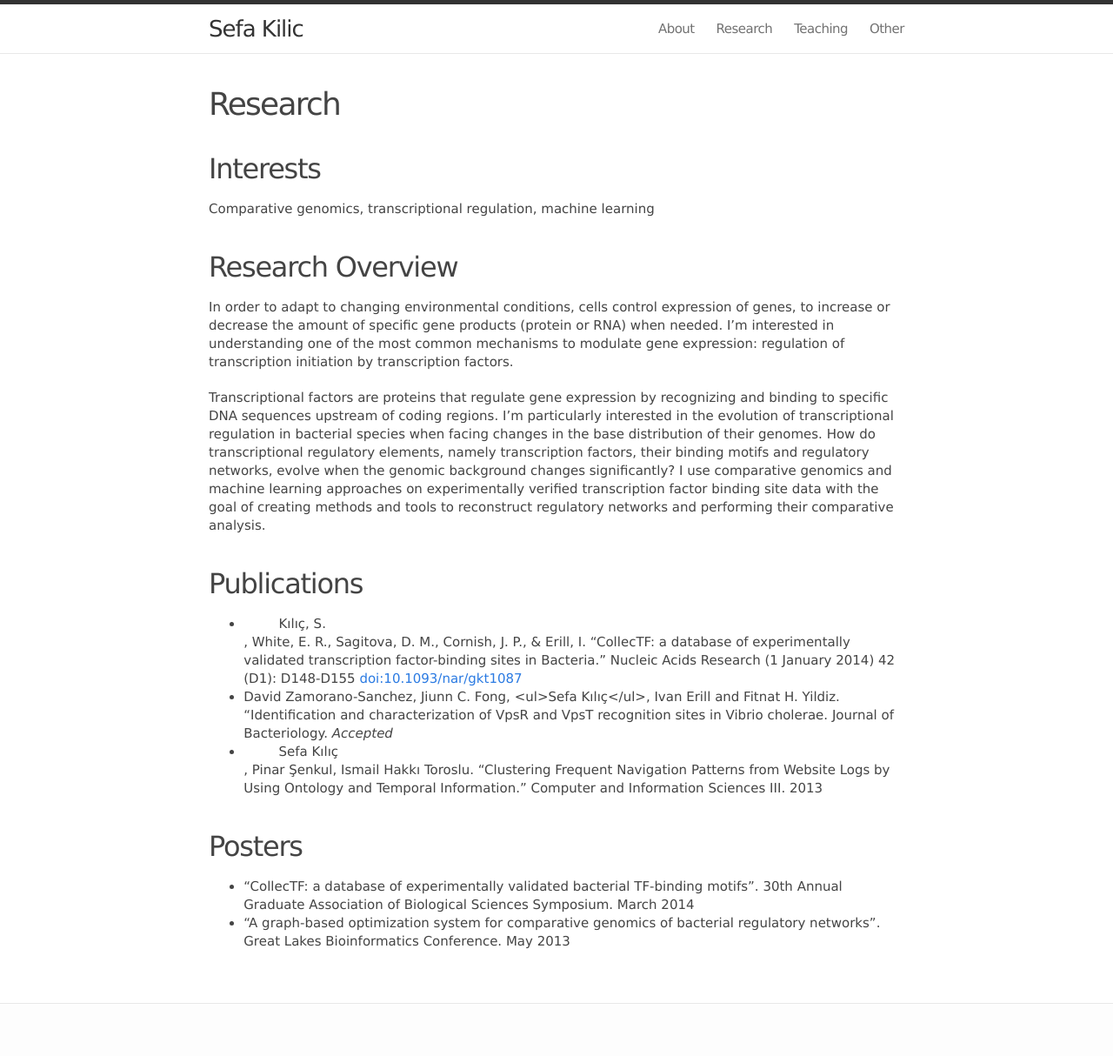
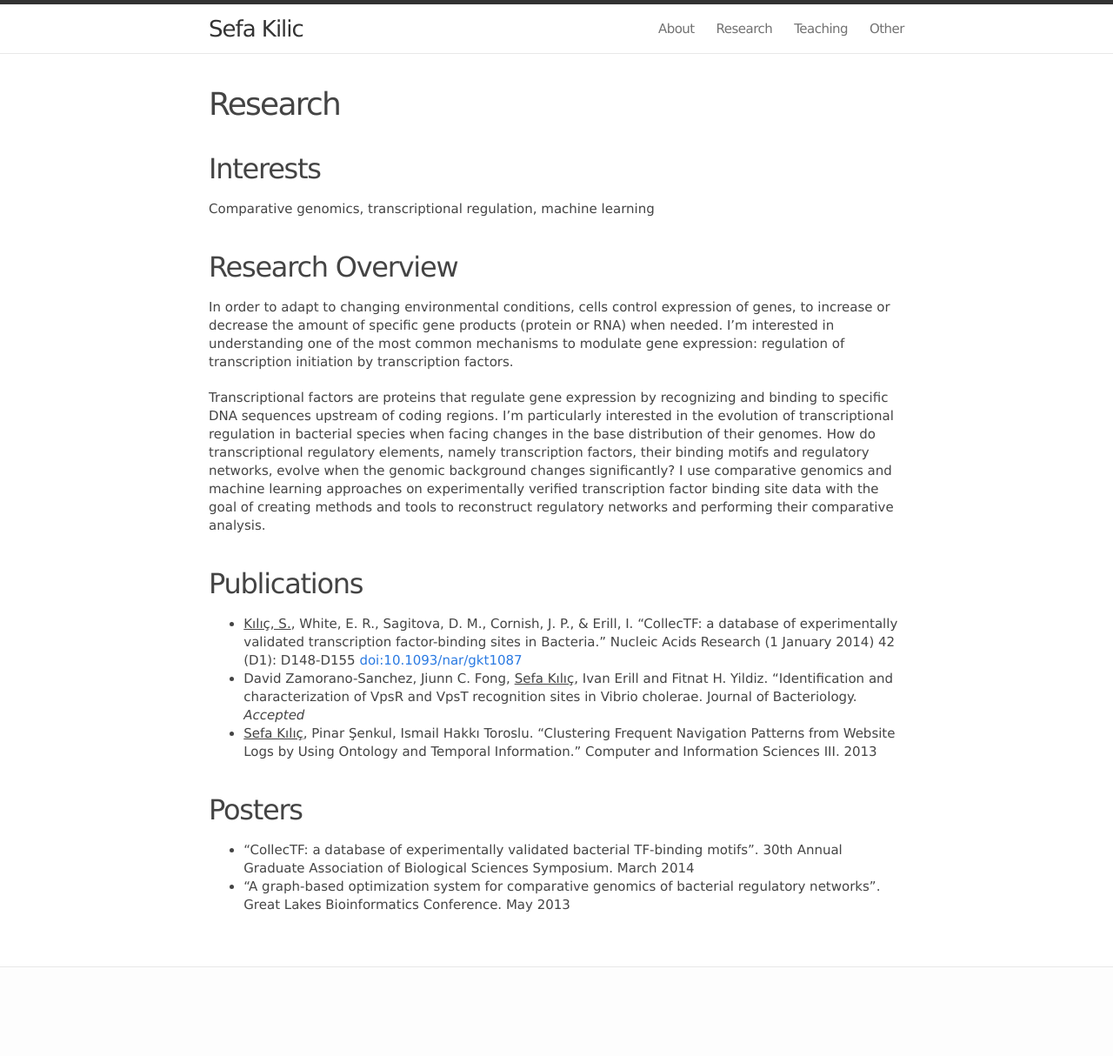
Before and after one commit to sefakilic/sefakilic.github.io, a Jekyll site: the page built from research.md, in a window 1280 px wide. Shown: the whole page at 87% size. Built offline with Jekyll 4.4.1, drawn with Linux system fonts in a browser that asks for light colours; after the commit the page ends 1172 px from its top, so only the background shows below that.

Commit message:
fixed html element

```diff
--- a/research.md
+++ b/research.md
@@ -29,17 +29,17 @@ networks and performing their comparative analysis.
 
 ## Publications
 
-- <ul>Kılıç, S.</ul>, White, E. R., Sagitova, D. M., Cornish, J. P., & Erill,
+- <u>Kılıç, S.</u>, White, E. R., Sagitova, D. M., Cornish, J. P., & Erill,
   I. "CollecTF: a database of experimentally validated transcription
   factor-binding sites in Bacteria." Nucleic Acids Research (1 January 2014) 42
   (D1): D148-D155
   [doi:10.1093/nar/gkt1087](http://www.ncbi.nlm.nih.gov/pubmed/24234444)
 
-- David Zamorano-Sanchez, Jiunn C. Fong, <ul>Sefa Kılıç</ul>, Ivan Erill and Fitnat
+- David Zamorano-Sanchez, Jiunn C. Fong, <u>Sefa Kılıç</u>, Ivan Erill and Fitnat
   H. Yildiz. "Identification and characterization of VpsR and VpsT recognition
   sites in Vibrio cholerae.  Journal of Bacteriology. _Accepted_
 
-- <ul>Sefa Kılıç</ul>, Pinar Şenkul, Ismail Hakkı Toroslu. "Clustering Frequent
+- <u>Sefa Kılıç</u>, Pinar Şenkul, Ismail Hakkı Toroslu. "Clustering Frequent
   Navigation Patterns from Website Logs by Using Ontology and Temporal
   Information."  Computer and Information Sciences III. 2013
 
```
